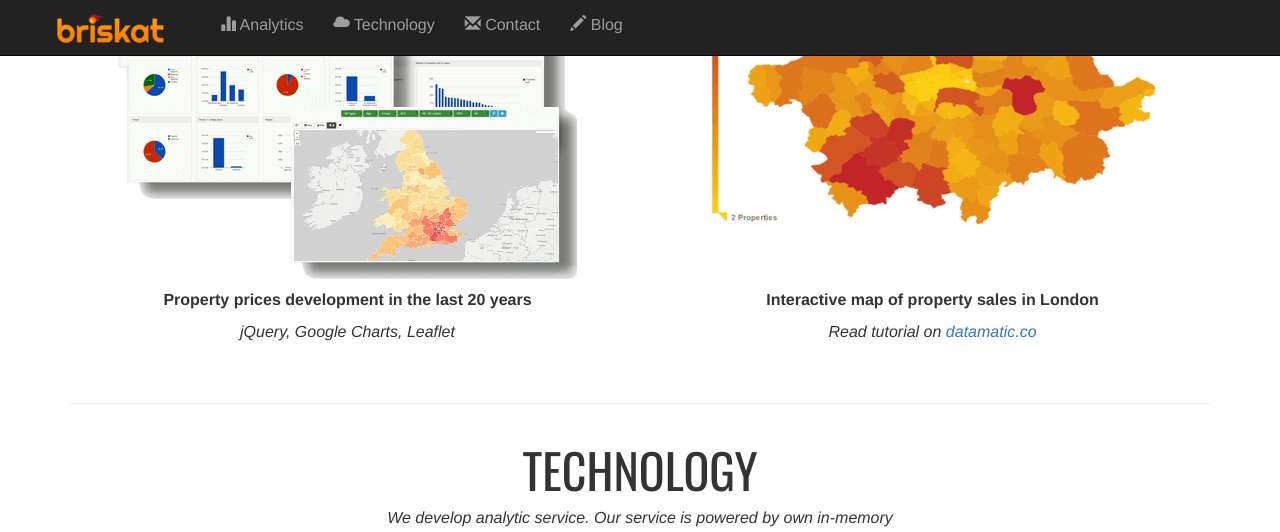
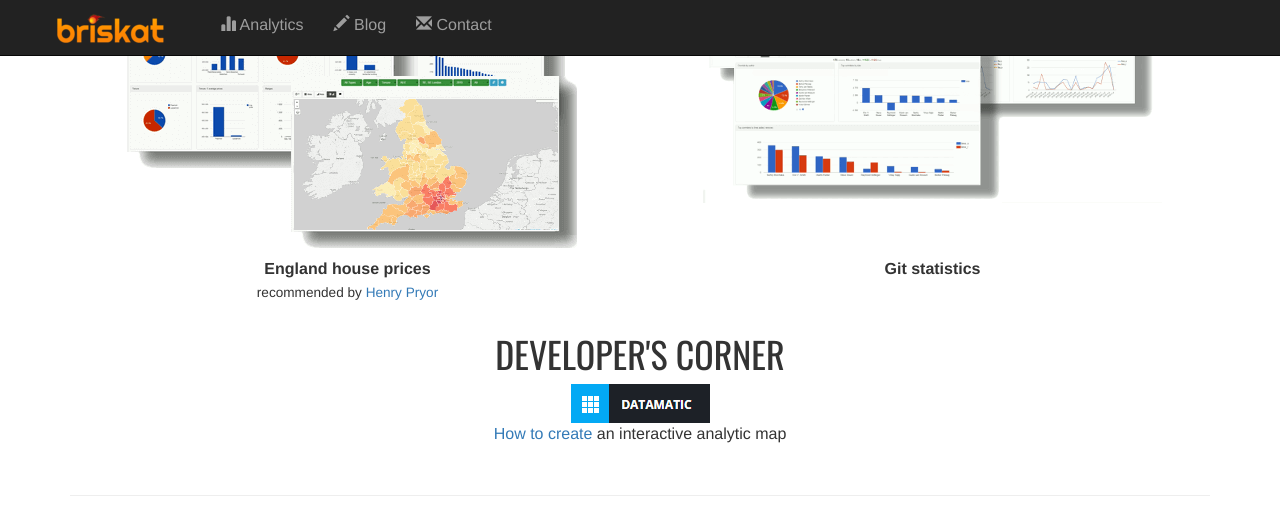
Before and after one commit to briskat/briskat.github.io, a Jekyll site: the page built from index.html, in a window 1280 px wide and 1400 px high, scrolled down 332 px. Shown: the top 532 px of the window. Built offline with Jekyll 4.4.1, drawn with Linux system fonts in a browser that asks for light colours; nearby versions of some CDN libraries; Markdown is read by kramdown in place of the engine named in the settings; some of the changed text lies outside the part shown.

Commit message:
Change front page

```diff
--- a/_includes/navigation.html
+++ b/_includes/navigation.html
@@ -11,9 +11,8 @@
 	<div class="collapse navbar-collapse">
 	  <ul class="nav navbar-nav">
 		<li><a href="/index.html#APPS"><span class="glyphicon glyphicon-stats"></span> Analytics</a> </li>
-		<li><a href="/index.html#TECHNOLOGY"><span class="glyphicon glyphicon-cloud"></span> Technology</a> </li>
+		<li{% if page.url == '/blog.html' or page.url contains '/blog/' %} class="acmenu"{% endif %}><a href="/blog.html"><span class="glyphicon glyphicon-pencil"></span> Blog</a> </li>
 		<li><a href="/index.html#CONTACT"><span class="glyphicon glyphicon-envelope"></span> Contact</a> </li>
-		<li{% if page.url == '/blog.html' or page.url contains '/blog/' %} class="acmenu"{% endif %}><a href="/blog.html"><span class="glyphicon glyphicon-pencil"></span> Blog</a> </li>
 	  </ul>
 	</div>
   </div>
--- a/_layouts/layout.html
+++ b/_layouts/layout.html
@@ -4,13 +4,13 @@
     <meta charset="utf-8">
     <title>{% if page.title %}{{page.title}}{% else %}Briskat, Database for Interactive Analytics{% endif %}</title>
     <meta name="viewport" content="width=device-width, initial-scale=1.0">
-    <meta name="description" content="{% if page.excerpt %}{{page.excerpt}}{% else %}Analytical database service that allows you to add your own interactive in-depth analytics.{% endif %}">
+    <meta name="description" content="{% if page.excerpt %}{{page.excerpt}}{% else %}Incredibly fast analytical database as a service.{% endif %}">
     <meta name="author" content="briskat">
 
 	<meta property="og:locale" content="en_US">
 	<meta property="og:type" content="website">
 	<meta property="og:title" content="{% if page.title %}{{page.title}}{% else %}Briskat, Database for Interactive Analytics{% endif %}">
-	<meta property="og:description" content="{% if page.excerpt %}{{page.excerpt}}{% else %}Interactive user experience in analytics. Multiuser Interactive Analytical database{% endif %}">
+	<meta property="og:description" content="{% if page.excerpt %}{{page.excerpt}}{% else %}Incredibly fast analytic database as a service. Scalable, agnostic, easy to integrate with.{% endif %}">
 	<meta property="og:site_name" content="Briskat">
 {% if page.image %}<meta property="og:image" content="{{ site.url }}/img/posts/{{page.image}}">{% endif %}
 
@@ -30,28 +30,39 @@
 				<li data-target="#carousel-example-generic" data-slide-to="0" class="active"></li>
 				<li data-target="#carousel-example-generic" data-slide-to="1"></li>
 				<li data-target="#carousel-example-generic" data-slide-to="2"></li>
+				<li data-target="#carousel-example-generic" data-slide-to="3"></li>
+				<li data-target="#carousel-example-generic" data-slide-to="4"></li>
 			  </ol>
 
 			  <div class="carousel-inner">
 				<div class="item active">
 				  <img src="img/l1.png">
 				  <div class="carousel-caption">
-					<h1 style="font-family: 'Oswald', sans-serif; font-size: 260%;">
-						GET THE FACTS FROM YOUR DATA</h1><br/>
+					<h1 style="font-family: 'Oswald', sans-serif; font-size: 260%;">INCREDIBLY FAST</h1>
 				  </div>
 				</div>
 				<div class="item">
 				  <img src="img/l1.png">
 				  <div class="carousel-caption">
-					<h1 style="font-family: 'Oswald', sans-serif; font-size: 260%;">
-						MAKE FACT-BASED DECISIONS</h1><br/>
+					<h1 style="font-family: 'Oswald', sans-serif; font-size: 260%;">SCALABLE</h1>
 				  </div>
 				</div>
 				<div class="item">
 				  <img src="img/l1.png">
 				  <div class="carousel-caption">
-					<h1 style="font-family: 'Oswald', sans-serif; font-size: 260%;">
-						INSTANTLY</h1><br/>
+					<h1 style="font-family: 'Oswald', sans-serif; font-size: 260%;">AFFORDABLE</h1>
+				  </div>
+				</div>
+				<div class="item">
+				  <img src="img/l1.png">
+				  <div class="carousel-caption">
+					<h1 style="font-family: 'Oswald', sans-serif; font-size: 260%;">AGNOSTIC</h1>
+				  </div>
+				</div>
+				<div class="item">
+				  <img src="img/l1.png">
+				  <div class="carousel-caption">
+					<h1 style="font-family: 'Oswald', sans-serif; font-size: 260%;">EASY TO INTEGRATE</h1>
 				  </div>
 				</div>
 			  </div>
--- a/index.html
+++ b/index.html
@@ -3,131 +3,90 @@ layout: layout
 ---
 
 <section id="APPS">
-<div class="row">
-       <div class="col-md-12">
-               <center><h1><font size="200%">LIVE ANALYTICS</font></h1></center>
+<div class="row text-center">
+       <div class="col-md-12"><h1>LIVE ANALYTICS</h1>
        </div>
 </div>
 <div class="row text-center">
-<h4><i>"Nice data set and analytics on English house prices"</i>, <a href="https://twitter.com/barryhand">@barryhand</a></h4>
+	<small>powered by Briskat <a data-target="#MIADB" href="#MIADB" data-toggle="modal">MIA DB</a></small>
+	<div class="modal fade" id="MIADB" tabindex="-1" role="dialog" aria-labelledby="myModalLabel">
+	  <div class="modal-dialog" role="document">
+		<div class="modal-content">
+		  <div class="modal-header">
+			<button type="button" class="close" data-dismiss="modal" aria-label="Close"><span aria-hidden="true">&times;</span></button>
+			<h2 class="modal-title" id="myModalLabel">MIA DB</h2>
+		  </div>
+		  <div class="modal-body text-left">
+				<p>is Multi-user and Multi-tenant Interactive Analytical database developed by Briskat.</p>
+				<p>MIA DB is optimized for <b>high requests throughput</b> and <b>low latency responses</b>.
+				Millions of daily users can analyze a lot of data
+				while getting near-instant responses.</p>
+				<p>Our revolutionary architecture combines concepts from outside
+				world ( e.g. Git, Dropbox, Erlang ) with our previous experience in OLAP industry.
+				</p>
+				<p>Not only it allows to avoid costly manual tunning of queries. It's
+				also designed for frequent data loads, frequent changes in a data model and ad-hoc querying.</p>
+				<p>It enables fast development of various kind of analytics at the same time
+				with scalability and great user experience.</p>
+		  </div>
+		  <div class="modal-footer">
+			<button type="button" class="btn btn-default" data-dismiss="modal">Close</button>
+		  </div>
+		</div>
+	  </div>
+	</div>
 </div>
 <div class="row text-center">
-		<!-- <div class="col-md-6">
-				<h2>Git Analytics</h2>
-				<p><i>Explore your code changes</i></p>
-				<a href="http://gcharts.briskat.com">
-				<img src="img/commits.png" class="img-responsive center-block" alt="software project analytics"></a>
-				<p><a class="btn btn-success btn-lg" href="http://gcharts.briskat.com" role="button">Try git analytics</a>
-				</p>
-		</div> -->
 		<div class="col-md-6">
 				<p><a href="http://house.briskat.com">
 				<img src="img/house.png" class="img-responsive center-block" alt="house analytics"></a>
 				</p>
-				<p><b>Property prices development in the last 20 years</b></p>
-				<p><i>jQuery, Google Charts, Leaflet</i></p>
+				<p><b>England house prices</b> <br/><small>recommended by <a href="https://twitter.com/HenryPryor/status/673877440180166656" target="_blank">Henry Pryor</a></small></p>
 		</div>
 		<div class="col-md-6">
-				<p><a href="/london_imap.html">
-				<img src="img/london_imap.png" class="img-responsive center-block" alt="London interactive map"></a>
+				<p><a href="http://gcharts.briskat.com">
+				<img src="img/gcharts.png" class="img-responsive center-block" alt="git charts"></a>
 				</p>
-				<p><b>Interactive map of property sales in London</b></p>
-				<p><i>Read tutorial on <a href="http://datamatic.co/page/how-to-create-an-interactive-data-analytic-map" target="_blank">datamatic.co</a></i></p>
+				<p><b>Git statistics</b></p>
 		</div>
 </div>
+<div class="row text-center">
+       <div class="col-md-12"><h1>DEVELOPER'S CORNER</h1>
+       </div>
+</div>
+<div class="row text-center"><a href="http://datamatic.co/page/how-to-create-an-interactive-data-analytic-map"><img src="img/datamatic.png" class="img-responsive center-block" alt="tutorial">How to create</a> an interactive analytic map</div>
 <div class="row"><div class="col-lg-12"><h3 class="page-header"></h3></div></div>
 </section>
-<section id="TECHNOLOGY">
-<div class="row text-center">
-	<div class="col-md-offset-3 col-md-6">
-	<h1><font size="200%">TECHNOLOGY</font></h1>
-	<p><i>We develop analytic service. Our service is powered by own in-memory database designed for high throughput and low latency responses.
-	On top of our service, Web 2.0 analytic applications can be built.</i></p>
-	</div>
-</div>
-<div class="row">
-	<div class="col-md-4">
-		<center><img src="img/fast.png" class="img-responsive" alt="superfast" width="142" height="88">
-		<h3>responses are instant</h3>
-		We allow <b>ad-hoc</b> queries on data with <b>millions of rows</b> an yet each user gets <b>sub-second responses</b>.
-		Such a speed is necessary for a good user experience.
-		</center>
-	</div>
-	<div class="col-md-4">
-		<center><img src="img/everyone.png" class="img-responsive" alt="everyone" width="131" height="88">
-		<h3>everyone can explore</h3>
-		Our service scales well in a number of concurrent users. <b>Millions of users</b> can use our service daily.
-		</center>
-	</div>
-	<div class="col-md-4">
-		<center><img src="img/lemon.png"  alt="simple ui" width="104" height="88">
-		<h3>building web UI is easier</h3>
-		 Instant responses simplify UI client design and service API. It means less (complicated) code and a faster application development.
-		</center><br/>
-	</div>
-</div>
-<div class="row">
-	<div class="col-md-offset-2 col-md-4">
-		<center><img src="img/flexible.png" alt="flexible" width="365" height="88">
-		<h3>all kind of analytics</h3>
-		Our service allows to serve thousands of (different) data schemas. We allow to query any structured data - eg. various kind of retail data, business insights, government open data,...
-		</center><br/>
-	</div>
-	<div class="col-md-4">
-		<center><img src="img/dollar.png" alt="flexible" width="95" height="88">
-		<h3>scalable analytics is affordable</h3>
-		Our backend service is designed to maximize utilization of common hardware
-		which allows us to make scalable analytics affordable even to small companies.
-	</div>
-</div>
-<br/>
-
-<div class="row">
-	<center>
-	<a class="btn btn-success btn-lg" href="http://www.briskat.com/blog.html" role="button">
-	<span class="glyphicon glyphicon-stats" aria-hidden="true"></span> Read Our Blog </a>
-	</center>
-</div>
-<div class="row"><div class="col-lg-12"><h3 class="page-header"></h3></div></div>
-
 <section id="CONTACT">
 <div class="row text-center">
 	<div class="col-md-4">
-		<h1>CONTACT US</h1>
-	</div>
-	<div class="col-md-4">
+		<h2>OUR STORY</h2>
+		  <iframe class="embed-responsive-item" src="http://www.youtube.com/embed/Dp5jRJPFOiA?showinfo=0&rel=0&autohide=1" style="border: 3px solid #aaa;" allowfullscreen></iframe>
+		<p>
+		<a href="https://www.facebook.com/pages/Briskat/521963701278696"><img src="img/facebook.png" alt="Briskat Facebook" width="30" height="30"></a>
+		<a href="https://www.twitter.com/thebriskat"><img src="img/twitter.png" alt="Briskat Twitter" width="30" height="30"></a>
+		<a href="https://www.linkedin.com/company/briskat"><img src="img/linkedin.png" alt="Briskat LinkedIn" width="30" height="30"></a>
+		<a href="https://www.youtube.com/user/thebriskat"><img src="img/youtube.png" alt="Briskat YouTube" width="30" height="30"></a>
+		</p>
+		<h2>CONTACT US</h2>
 		<h3><span class="glyphicon glyphicon-envelope" aria-hidden="true"></span>
 		ask&commat;<img src="img/logo-s.png" alt="briskat" style="padding-bottom: 11px" width="110" height="58">.com
 		</h3>
 	</div>
-	<div class="col-md-4">
-		<br/>
-		<a href="https://www.facebook.com/pages/Briskat/521963701278696"><img src="img/facebook.jpg" alt="Briskat Facebook" width="30" height="30"></a>
-		<a href="https://www.twitter.com/thebriskat"><img src="img/twitter.png" alt="Briskat Twitter" width="30" height="30"></a>
-		<a href="https://www.linkedin.com/company/briskat"><img src="img/linkedin.png" alt="Briskat LinkedIn" width="30" height="30"></a>
-		&nbsp;<a href="https://www.youtube.com/user/thebriskat"><img src="img/youtube.png" alt="Briskat YouTube" width="72" height="30"></a>
-	</div>
-</div>
-
-<div class="row"><div class="col-lg-12"><h3 class="page-header"></h3></div></div>
-
-<div class="row text-center">
-	<div class="col-md-4">
-		<h1>OUR STORY</h1>
-		  <br/><iframe class="embed-responsive-item" src="http://www.youtube.com/embed/Dp5jRJPFOiA?showinfo=0&rel=0&autohide=1" style="border: 3px solid #aaa;" allowfullscreen></iframe>
-	</div>
 	<div class="col-md-8">
-		<h1>FOUNDERS</h1>
+		<h2>FOUNDERS</h2>
 	<div class="col-md-6">
-	<h2>
-	<a href="https://www.linkedin.com/pub/vladimir-makovsky/2a/141/141"><img src="img/linkedin.png" alt="Vlada" width="20" height="20"></a>
-	Vladimir Makovsky<small>, CEO</small></h2>
+	<h3>
+	<a href="https://www.linkedin.com/pub/vladimir-makovsky/2a/141/141"><img src="img/linkedin.png" alt="Vlada" width="24" height="24"></a>
+	Vladimir Makovsky<small>, CEO</small></h3>
 	<center><img class="img-responsive" src="img/vlada.png" alt="Vlada" width="183" height="225"><br/><center>
+	<p><small>worked as a developer for two succesfull Saas companies Broadbean, GoodData from an early stage.</small></p>
 	</div>
 	<div class="col-md-6">
-	<h2>
-	<a href="https://www.linkedin.com/in/hynekvychodil"><img src="img/linkedin.png" alt="Hynek" width="20" height="20"></a>
-	Hynek Vychodil<small>, CTO</small></h2><center><img class="img-responsive" src="img/hynek.png" alt="Hynek" width="183" height="225"><br/></center>
+	<h3>
+	<a href="https://www.linkedin.com/in/hynekvychodil"><img src="img/linkedin.png" alt="Hynek" width="24" height="24"></a>
+	Hynek Vychodil<small>, CTO</small></h3><center><img class="img-responsive" src="img/hynek.png" alt="Hynek" width="183" height="225"><br/></center>
+	<p><small>is an author of GoodData analytic query language which is used in dashboards in thousands companies.</small></p>
 	</div>
 	</div>
 </div>
```
Also changed, not shown: img/commits.png (deleted), img/datamatic.png (added), img/dollar.png (deleted), img/facebook.jpg (deleted), img/facebook.png (added), img/gcharts.png (added), img/hynek.png, img/l1.png, img/lemon.png (deleted), img/linkedin.png, img/twitter.png, img/vlada.png, img/youtube.png.
